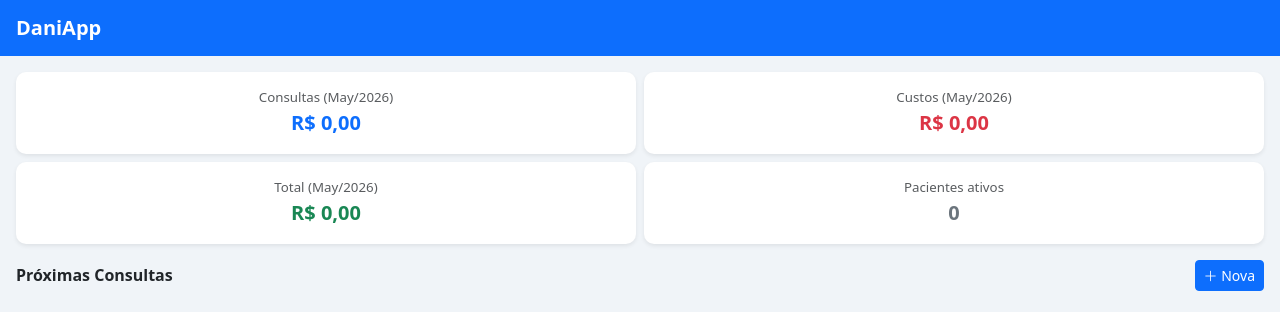
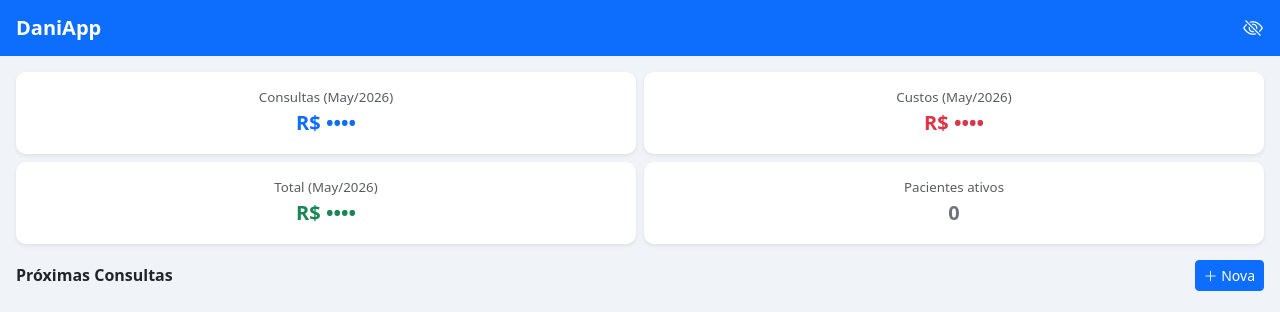
Before and after one commit to fernandofarooficial/analista_dani, a Flask app: page /m/ in a window 1280 px wide. Shown: the top 312 px of the page. Run offline with Flask 3, Linux system fonts and the light colour scheme.

Commit message:
[0002] Olho mágico

```diff
--- a/app/templates/index.html
+++ b/app/templates/index.html
@@ -1,6 +1,12 @@
 {% extends "base.html" %}
 {% block title %}Início – DaniApp{% endblock %}
 {% block page_title %}DaniApp{% endblock %}
+
+{% block header_actions %}
+<button id="btn-toggle-valores" class="btn btn-link text-white p-0" title="Mostrar/ocultar valores">
+  <i class="bi bi-eye-slash fs-5" id="icon-toggle-valores"></i>
+</button>
+{% endblock %}
 
 {% block content %}
 <div class="p-3">
@@ -24,7 +30,7 @@
       <div class="card border-0 shadow-sm h-100">
         <div class="card-body text-center py-3">
           <div class="text-muted small">Consultas ({{ mes_atual }})</div>
-          <div class="fw-bold fs-5 text-primary">R$ {{ '%.2f'|format(total_consulta)|replace('.', ',') }}</div>
+          <div class="fw-bold fs-5 text-primary">R$ <span class="valor-oculto">{{ '%.2f'|format(total_consulta)|replace('.', ',') }}</span></div>
         </div>
       </div>
     </div>
@@ -32,7 +38,7 @@
       <div class="card border-0 shadow-sm h-100">
         <div class="card-body text-center py-3">
           <div class="text-muted small">Custos ({{ mes_atual }})</div>
-          <div class="fw-bold fs-5 text-danger">R$ {{ '%.2f'|format(total_custo)|replace('.', ',') }}</div>
+          <div class="fw-bold fs-5 text-danger">R$ <span class="valor-oculto">{{ '%.2f'|format(total_custo)|replace('.', ',') }}</span></div>
         </div>
       </div>
     </div>
@@ -40,7 +46,7 @@
       <div class="card border-0 shadow-sm h-100">
         <div class="card-body text-center py-3">
           <div class="text-muted small">Total ({{ mes_atual }})</div>
-          <div class="fw-bold fs-5 text-success">R$ {{ '%.2f'|format(total_geral)|replace('.', ',') }}</div>
+          <div class="fw-bold fs-5 text-success">R$ <span class="valor-oculto">{{ '%.2f'|format(total_geral)|replace('.', ',') }}</span></div>
         </div>
       </div>
     </div>
@@ -76,9 +82,9 @@
               {{ ag.data_hora.strftime('%H:%M') }}
             </div>
             <div class="small">
-              <span class="text-primary">R$ {{ '%.2f'|format(ag.valor_consulta or 0)|replace('.', ',') }}</span>
+              <span class="text-primary">R$ <span class="valor-oculto">{{ '%.2f'|format(ag.valor_consulta or 0)|replace('.', ',') }}</span></span>
               {% if ag.valor_custo %}
-                <span class="text-muted ms-1">+ custo R$ {{ '%.2f'|format(ag.valor_custo or 0)|replace('.', ',') }}</span>
+                <span class="text-muted ms-1">+ custo R$ <span class="valor-oculto">{{ '%.2f'|format(ag.valor_custo or 0)|replace('.', ',') }}</span></span>
               {% endif %}
             </div>
           </div>
@@ -103,3 +109,31 @@
 
 </div>
 {% endblock %}
+
+{% block scripts %}
+<script>
+(function () {
+  const STORAGE_KEY = 'daniapp_valores_visiveis';
+  const btn = document.getElementById('btn-toggle-valores');
+  const icon = document.getElementById('icon-toggle-valores');
+  const spans = document.querySelectorAll('.valor-oculto');
+  const MASK = '••••';
+
+  function applyState(visible) {
+    spans.forEach(s => {
+      if (!s.dataset.original) s.dataset.original = s.textContent;
+      s.textContent = visible ? s.dataset.original : MASK;
+    });
+    icon.className = visible ? 'bi bi-eye fs-5' : 'bi bi-eye-slash fs-5';
+    localStorage.setItem(STORAGE_KEY, visible ? '1' : '0');
+  }
+
+  const saved = localStorage.getItem(STORAGE_KEY);
+  applyState(saved === '1');
+
+  btn.addEventListener('click', () => {
+    applyState(localStorage.getItem(STORAGE_KEY) !== '1');
+  });
+})();
+</script>
+{% endblock %}
```
